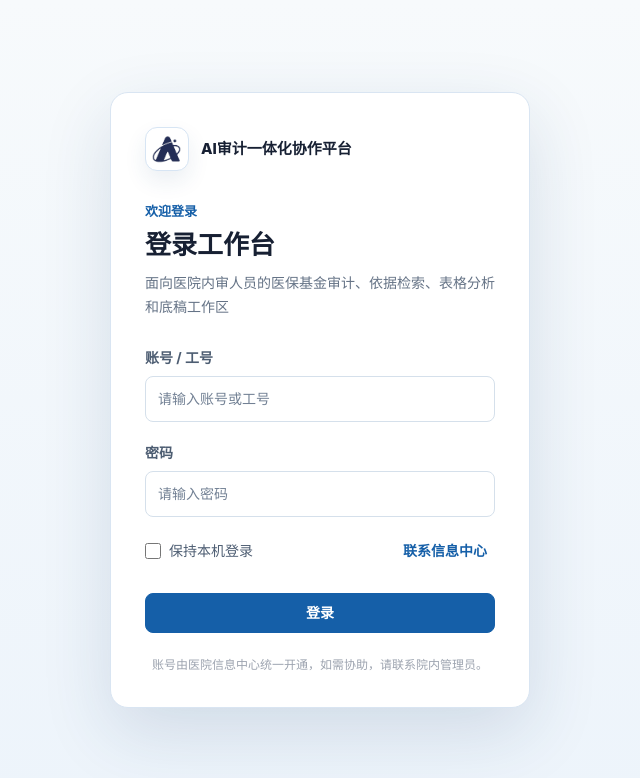
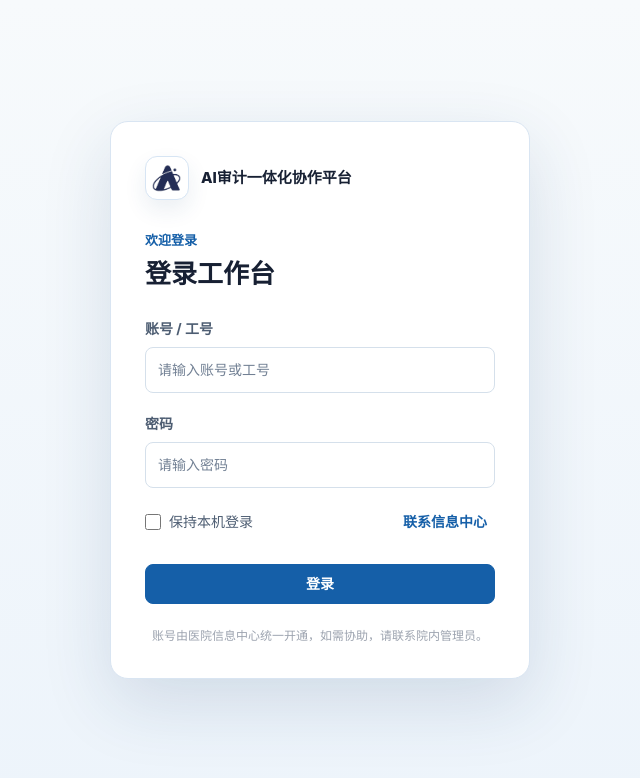
Before and after one commit to zjgulai/medical-audit, a Next.js app in the folder web/: page /login in a window 1280 px wide. Shown: the top 778 px of the page, without its empty margins (320-960 px from the left). Built offline with nearby package versions, Linux system fonts and the light colour scheme.

Commit message:
fix(auth): remove login page description

```diff
--- a/web/src/components/login/login-surface.tsx
+++ b/web/src/components/login/login-surface.tsx
@@ -4,7 +4,7 @@ import type { FormEvent } from "react";
 
 import { BrandLogo } from "@/components/shell/brand-logo";
 import { writeAuditClientSession } from "@/lib/audit-user";
-import { AUDIT_PLATFORM_DESCRIPTION, AUDIT_PLATFORM_NAME } from "@/lib/brand";
+import { AUDIT_PLATFORM_NAME } from "@/lib/brand";
 
 type LoginSurfaceProps = {
   readonly redirectTo?: string;
@@ -62,7 +62,6 @@ export function LoginSurface({ redirectTo }: LoginSurfaceProps) {
           <div className="audit-login-heading-block">
             <p className="audit-kicker">欢迎登录</p>
             <h1>登录工作台</h1>
-            <p>{AUDIT_PLATFORM_DESCRIPTION}</p>
           </div>
 
           <div className="mt-7 space-y-5">
```
Also changed, not shown: 1 other file (tests, documents, lock files or other folders).
